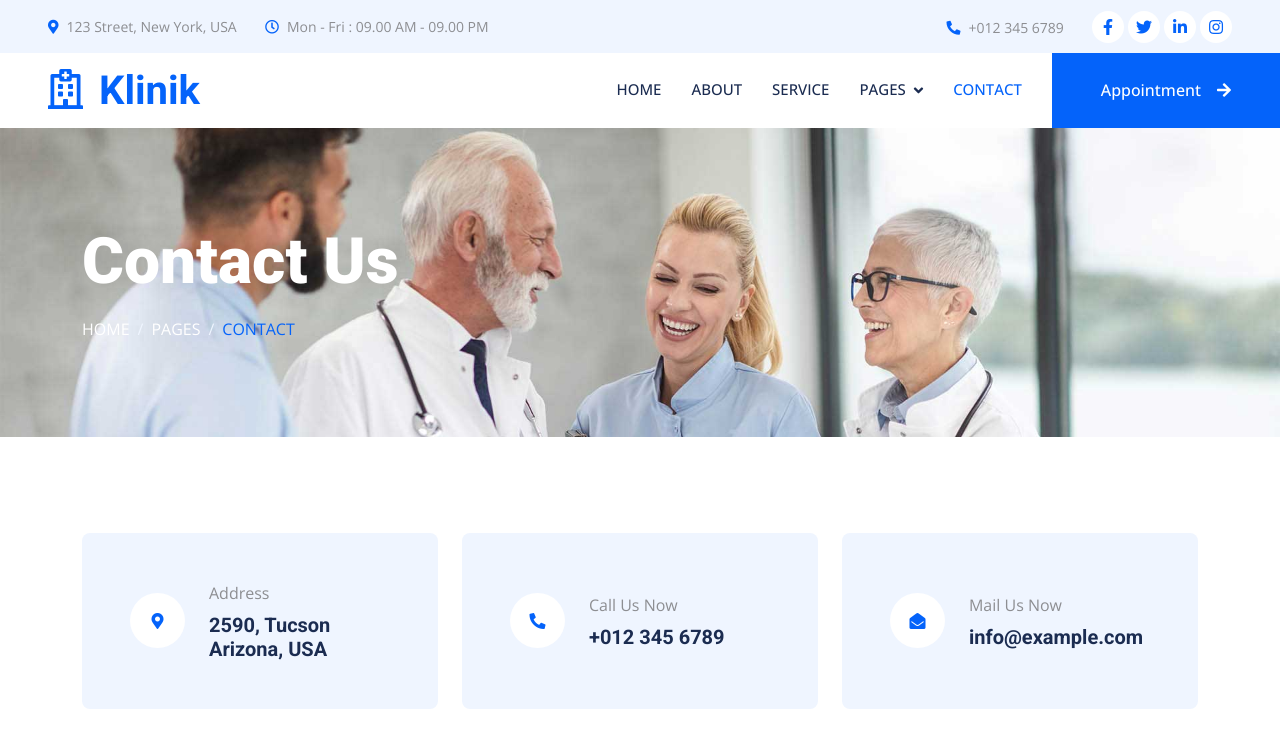
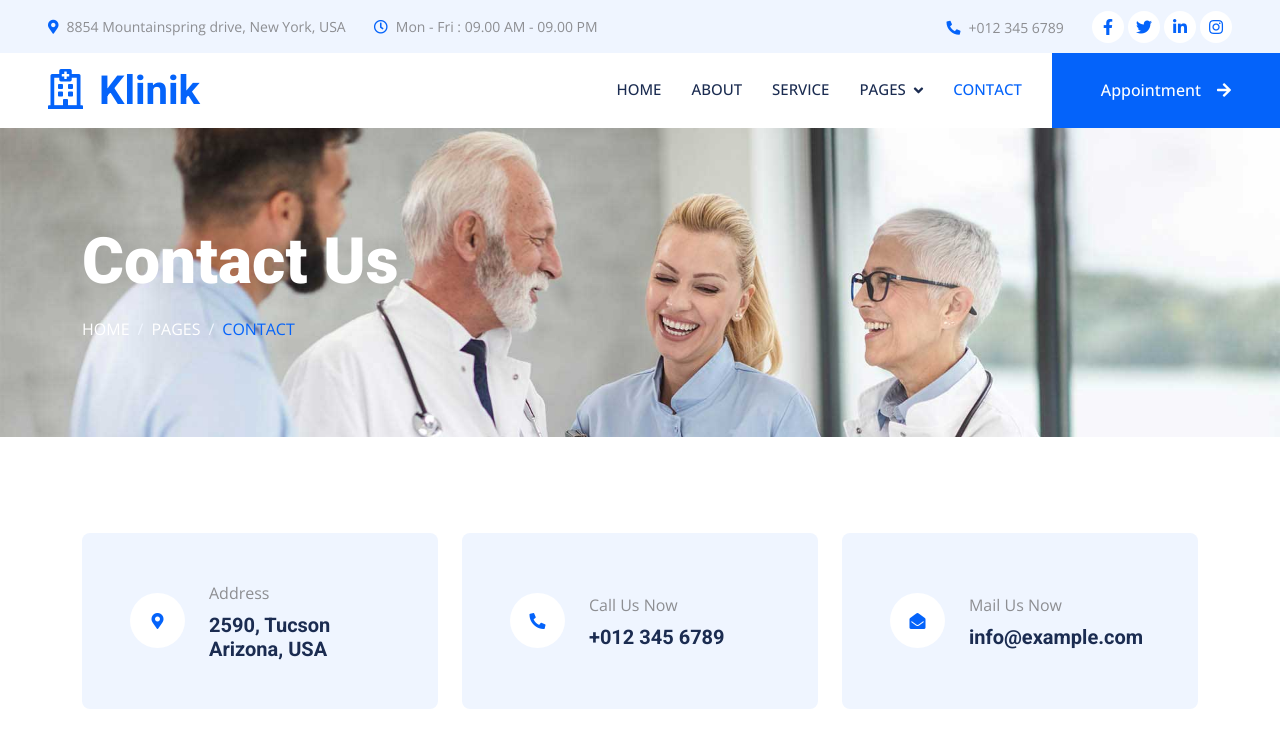
Before and after one commit to gad0788/web-consulting, a plain HTML site: page contact.html in a window 1280 px wide. Shown: the top 731 px of the page. Drawn offline with nearby package versions, Linux system fonts and the light colour scheme; grey boxes are pictures that could not be loaded.

Commit message:
change to contact

```diff
--- a/contact.html
+++ b/contact.html
@@ -48,7 +48,7 @@
             <div class="col-lg-7 px-5 text-start">
                 <div class="h-100 d-inline-flex align-items-center py-3 me-4">
                     <small class="fa fa-map-marker-alt text-primary me-2"></small>
-                    <small>123 Street, New York, USA</small>
+                    <small>8854 Mountainspring drive, New York, USA</small>
                 </div>
                 <div class="h-100 d-inline-flex align-items-center py-3">
                     <small class="far fa-clock text-primary me-2"></small>
```
